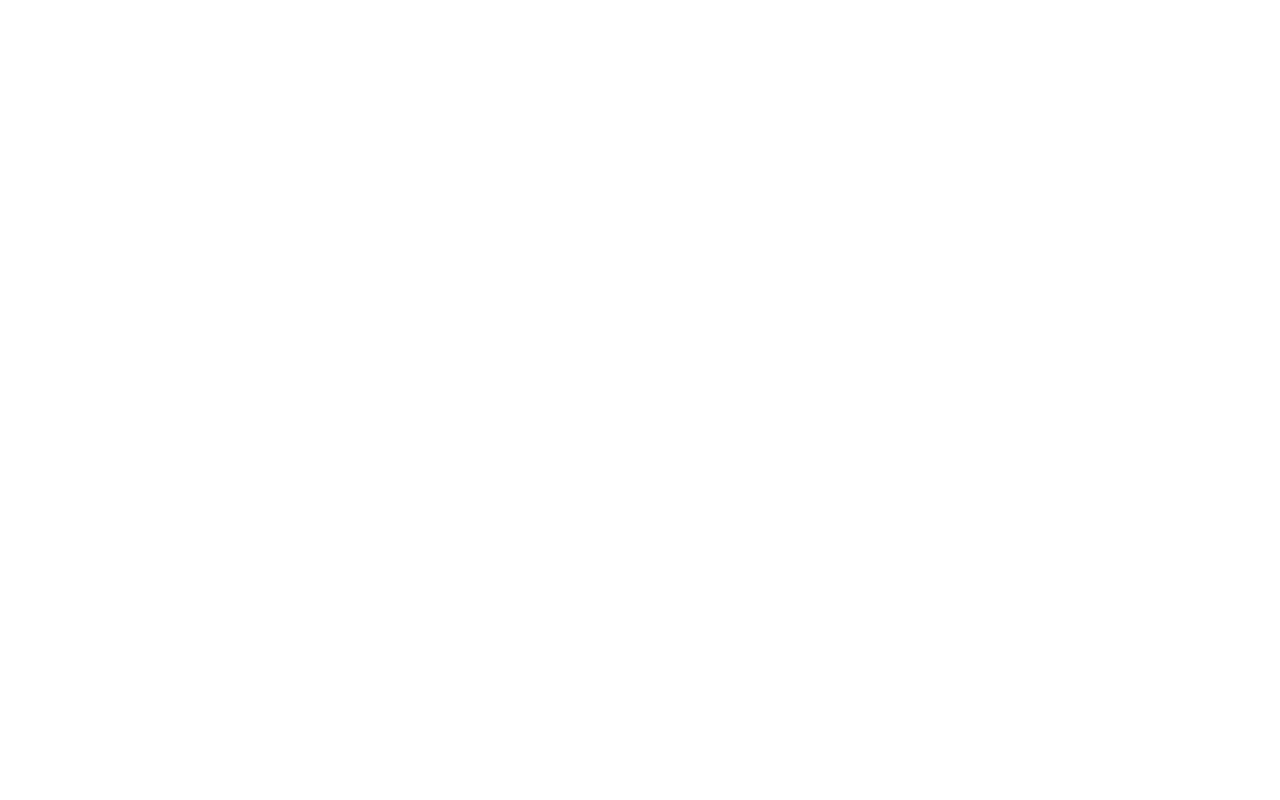
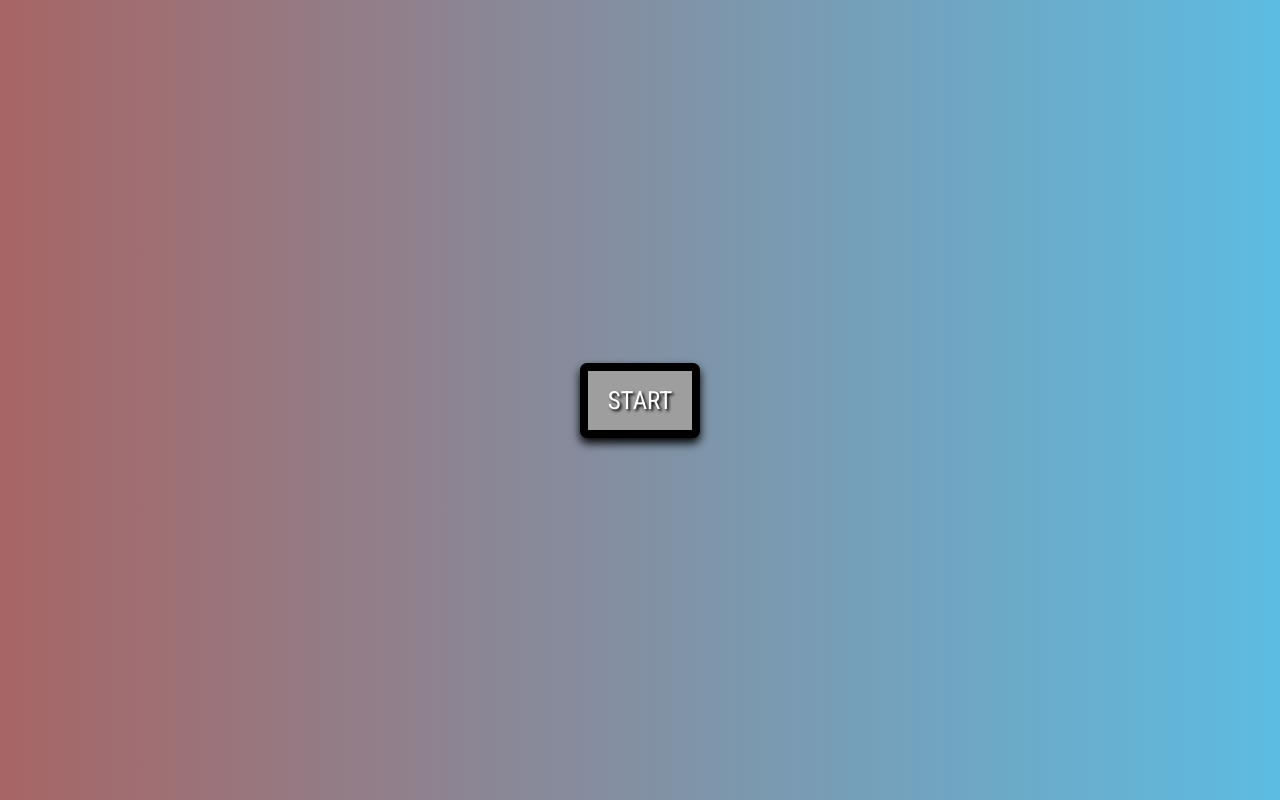
Before and after one commit to p4avinash/PictureInPicture, a plain HTML site: page index.html in a window 1280 px wide. Drawn offline with Linux system fonts and the light colour scheme.

Commit message:
final push

```diff
--- a/index.html
+++ b/index.html
@@ -15,6 +15,13 @@
     <link rel="stylesheet" href="style.css" />
   </head>
   <body>
+    <!-- Video -->
+    <video id="video" height="360px" width="640px" hidden></video>
+    <!-- Button -->
+    <div class="button-container">
+      <button id="button">START</button>
+    </div>
+    <!-- Script -->
     <script src="script.js"></script>
   </body>
 </html>
--- a/script.js
+++ b/script.js
@@ -0,0 +1,28 @@
+const videoElement = document.querySelector("#video");
+const button = document.querySelector("#button");
+
+//function to set the source of videoElement and then play it
+async function selectMediaStream() {
+  try {
+    const mediaStream = await navigator.mediaDevices.getDisplayMedia();
+    videoElement.srcObject = mediaStream;
+    videoElement.onloadedmetadata = () => {
+      videoElement.play();
+    };
+  } catch (error) {
+    console.log(error);
+  }
+}
+
+//adding eventListener to the button
+button.addEventListener("click", async () => {
+  //disabling the button
+  button.disabled = true;
+  //requesting for the picture in picture
+  await videoElement.requestPictureInPicture();
+  //enabling back the button when pip request is successfully called
+  button.disabled = false;
+});
+
+//on Load
+selectMediaStream();
--- a/style.css
+++ b/style.css
@@ -0,0 +1,33 @@
+html {
+  box-sizing: border-box;
+}
+
+body {
+  margin: 0;
+  height: 100vh;
+  display: flex;
+  justify-content: center;
+  align-items: center;
+  background: linear-gradient(to right, rgb(167, 101, 101), rgb(93, 188, 226));
+}
+
+#button {
+  cursor: pointer;
+  outline: none;
+  width: 120px;
+  height: 75px;
+  font-size: 25px;
+  border: 8px solid black;
+  padding: 10px;
+  border-radius: 7px;
+  color: white;
+  background-color: #9e9e9e;
+  text-shadow: 2px 2px 3px black;
+  box-shadow: 0 5px 10px black;
+  font-family: "Roboto Condensed", sans-serif;
+}
+
+#button:active {
+  transform: translate(0, 0.1rem);
+  box-shadow: 0 1px 2px black;
+}
```
